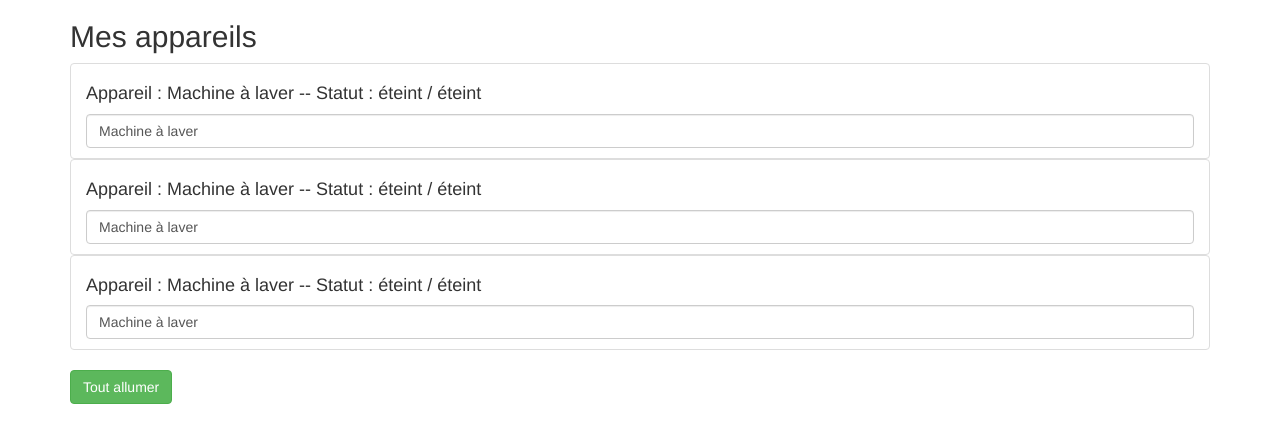
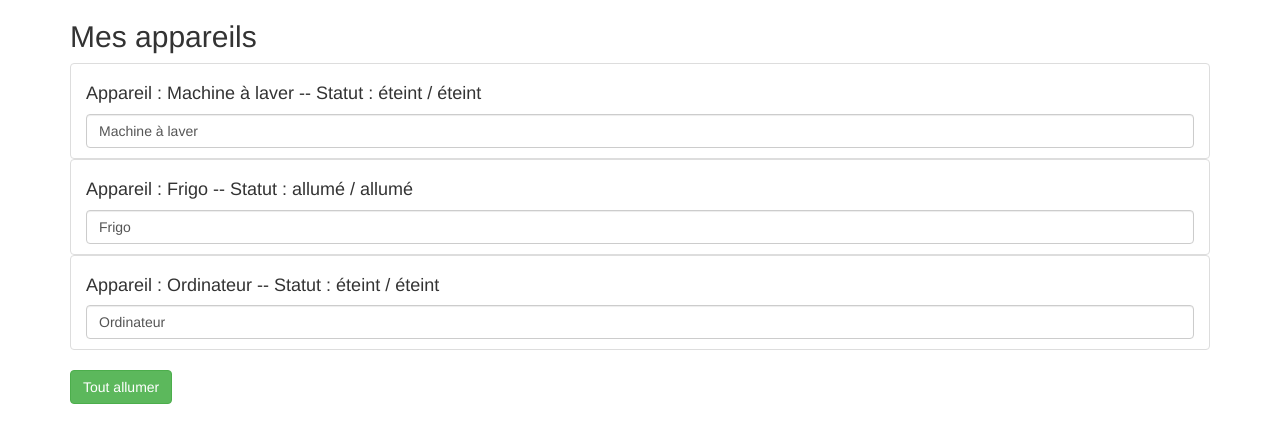
Before and after one commit to vgo-cca/mon-projet-angular, an Angular app: page / in a window 1280 px wide. Shown: the top 442 px of the page. Built offline with nearby package versions, Linux system fonts and the light colour scheme.

Commit message:
2-Gérez des données dynamiques Propriétés personnalisées

```diff
--- a/src/app/app.component.html
+++ b/src/app/app.component.html
@@ -3,9 +3,10 @@
     <div class="col-xs-12">
       <h2>Mes appareils</h2>
       <ul class="list-group">
-        <app-appareil></app-appareil>
-        <app-appareil></app-appareil>
-        <app-appareil></app-appareil>
+        <!-- utilisation de la propriété appareilName crée par le decorateur Input -->
+        <app-appareil [appareilName]="appareilOne" [appareilStatus]="'éteint'"></app-appareil>
+        <app-appareil [appareilName]="appareilTwo" [appareilStatus]="'allumé'"></app-appareil>
+        <app-appareil [appareilName]="appareilThree" [appareilStatus]="'éteint'"></app-appareil>
       </ul>
       <!-- Event binding -->
       <button
--- a/src/app/app.component.ts
+++ b/src/app/app.component.ts
@@ -8,6 +8,10 @@ import { Component } from '@angular/core';
 export class AppComponent {
   title = 'mon-projet-angular';
   isAuth = false;
+
+  appareilOne = 'Machine à laver';
+  appareilTwo = 'Frigo';
+  appareilThree = 'Ordinateur';
 
   constructor() {
     setTimeout(
--- a/src/app/appareil/appareil.component.ts
+++ b/src/app/appareil/appareil.component.ts
@@ -1,4 +1,4 @@
-import { Component, OnInit } from '@angular/core';
+import { Component, Input, OnInit } from '@angular/core';
 
 @Component({
   selector: 'app-appareil',
@@ -6,8 +6,8 @@ import { Component, OnInit } from '@angular/core';
   styleUrls: ['./appareil.component.scss']
 })
 export class AppareilComponent implements OnInit {
-  appareilName: string = 'Machine à laver';
-  appareilStatus: string = 'éteint';
+  @Input() appareilName!: string;
+  @Input() appareilStatus!: string;
 
   constructor() { }
 
```
